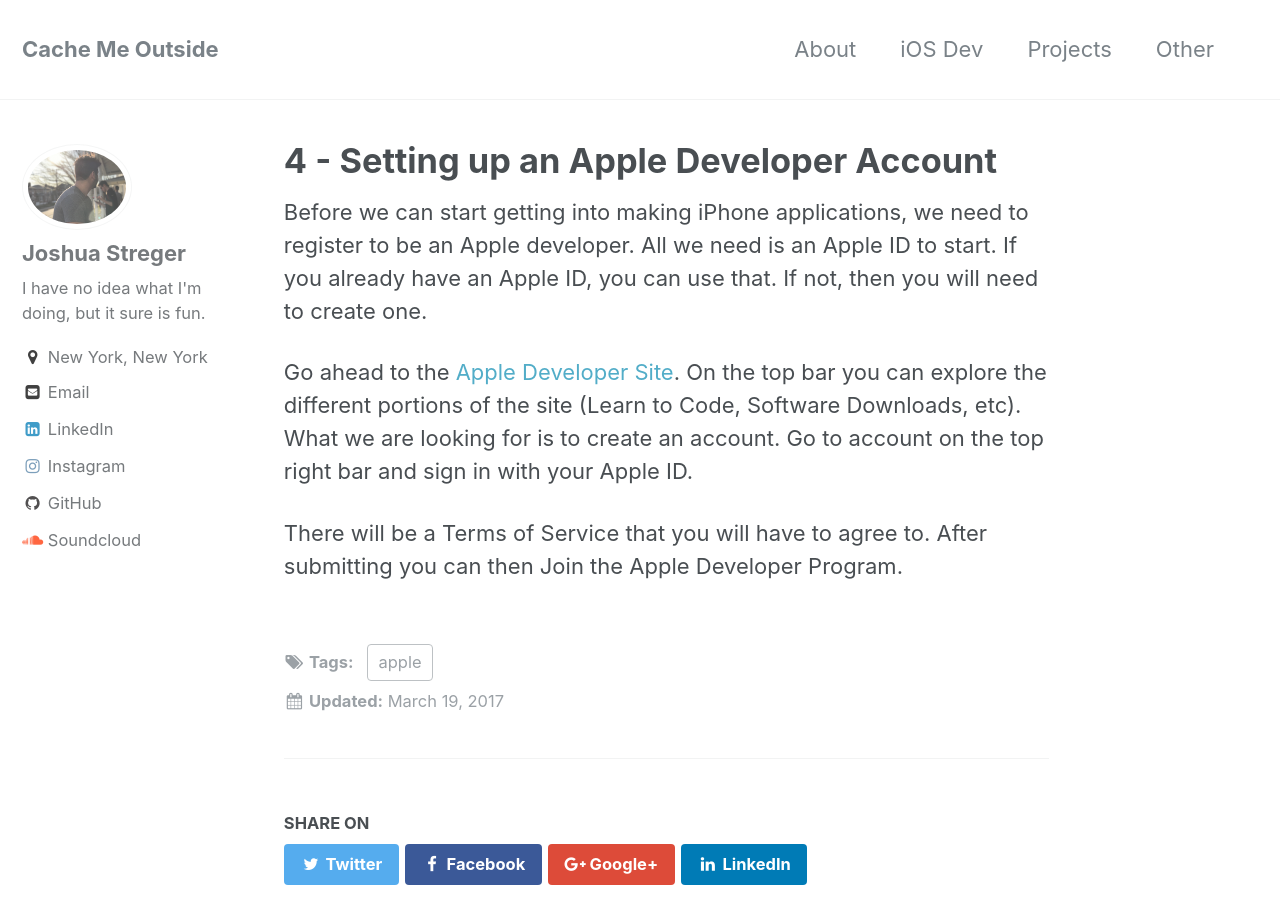
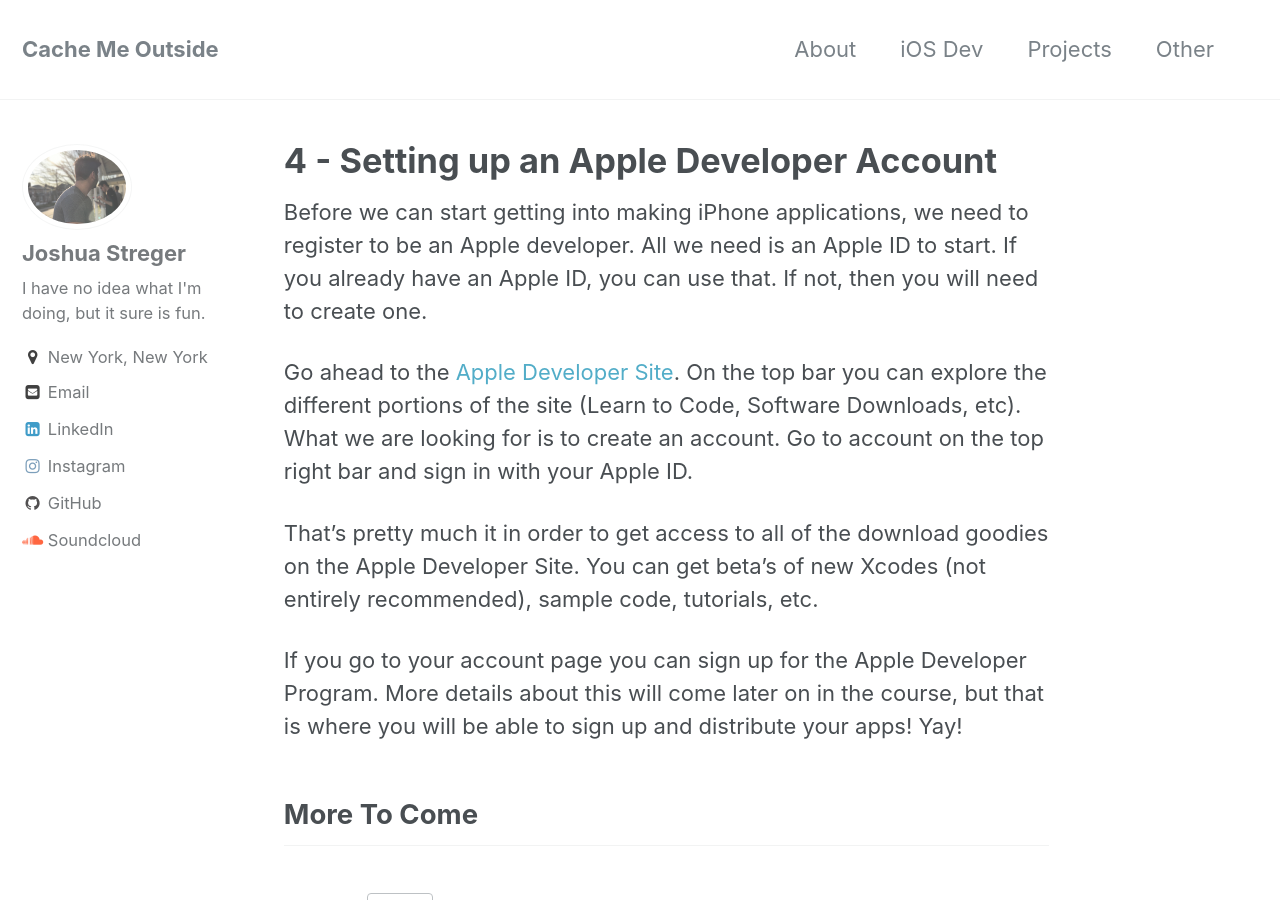
Before and after one commit to stregerdev/stregerdev.github.io, a Jekyll site: the page built from _ios/2017-03-19-setting-up.md, in a window 1280 px wide and 900 px high. Built offline with Jekyll 4.4.1, drawn with Linux system fonts in a browser that asks for light colours.

Commit message:
ios 4 post

```diff
--- a/_ios/2017-03-19-setting-up.md
+++ b/_ios/2017-03-19-setting-up.md
@@ -9,4 +9,8 @@
 
 Go ahead to the [Apple Developer Site](https://developer.apple.com/). On the top bar you can explore the different portions of the site (Learn to Code, Software Downloads, etc). What we are looking for is to create an account. Go to account on the top right bar and sign in with your Apple ID.
 
-There will be a Terms of Service that you will have to agree to. After submitting you can then Join the Apple Developer Program.
+That's pretty much it in order to get access to all of the download goodies on the Apple Developer Site. You can get beta's of new Xcodes (not entirely recommended), sample code, tutorials, etc.
+
+If you go to your account page you can sign up for the Apple Developer Program. More details about this will come later on in the course, but that is where you will be able to sign up and distribute your apps! Yay!
+
+## More To Come
```
